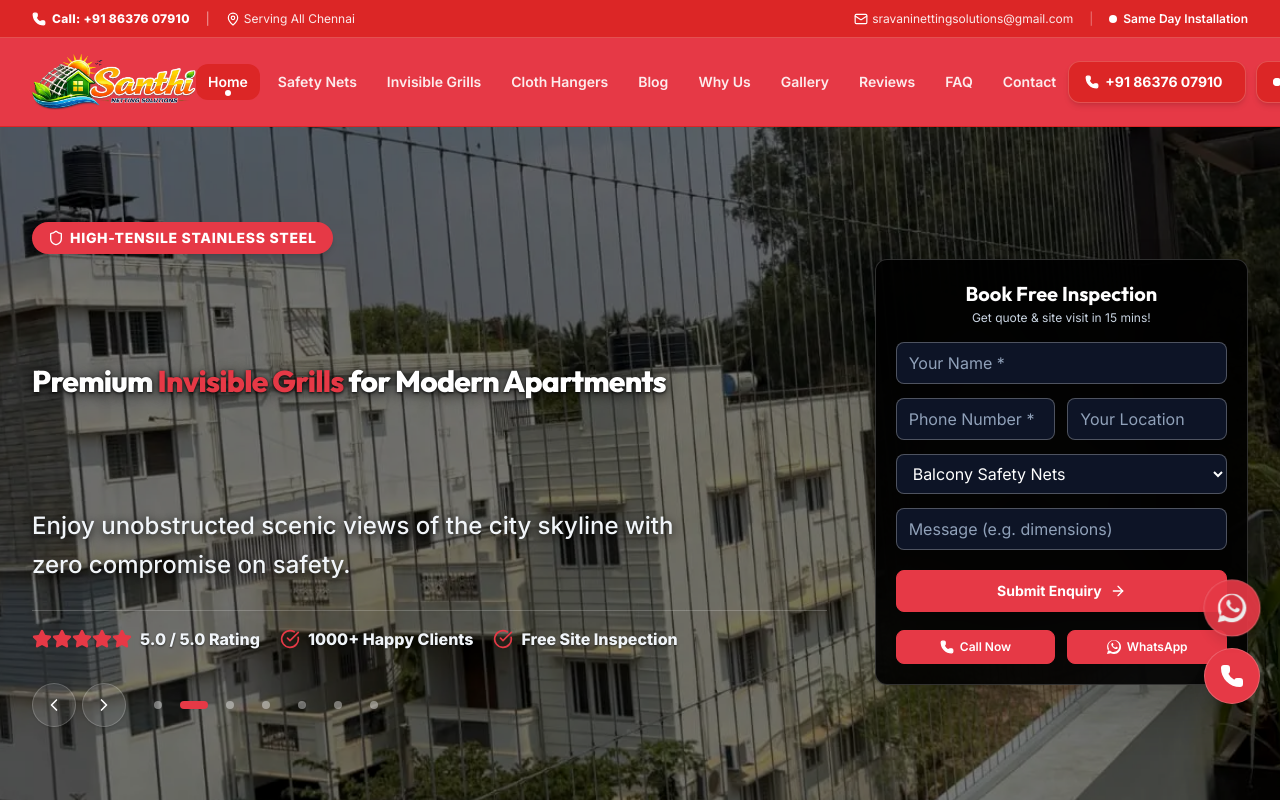
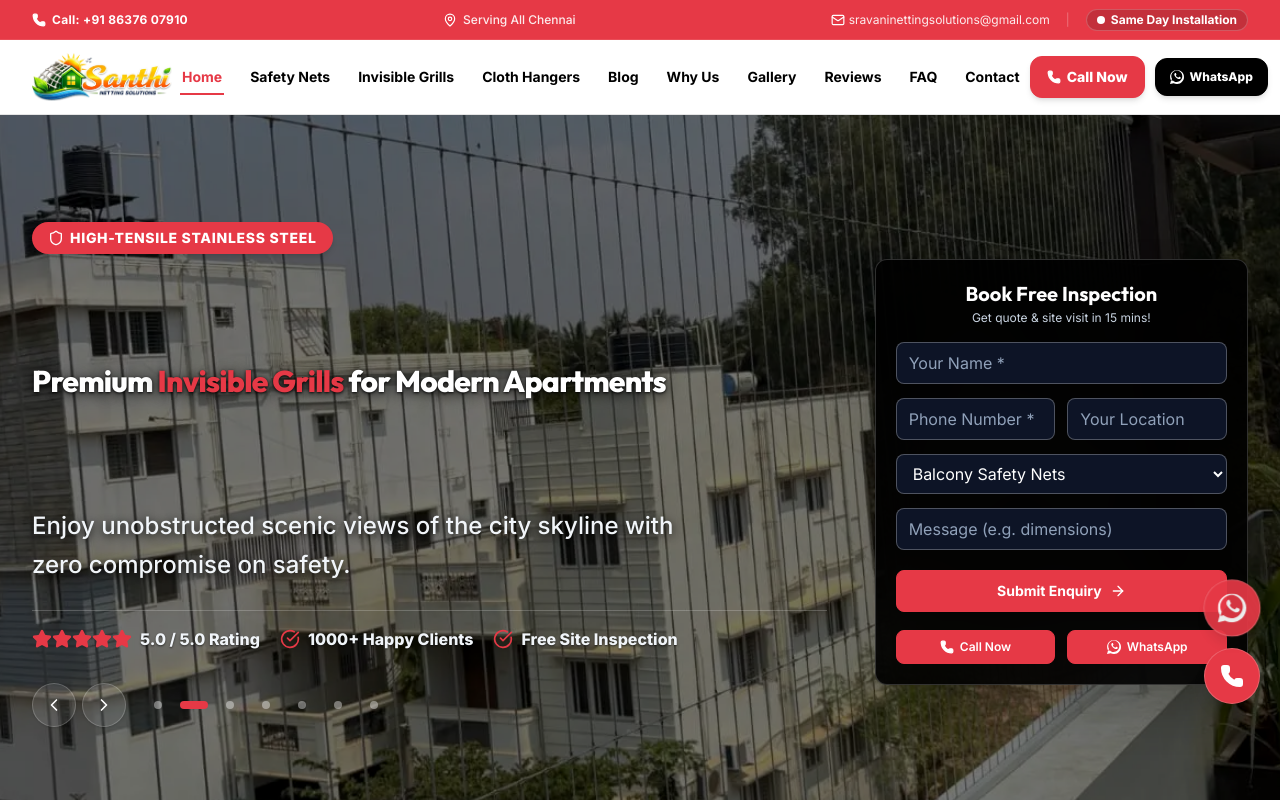
Before and after one commit to ajay-Ai-Ds/Sravani-Netting-Solutions, a Next.js app: page / in a window 1280 px wide. Shown: the top 802 px of the page. Built offline with nearby package versions, Linux system fonts and the light colour scheme.

Commit message:
Restructure navbar: Red top bar + White main navigation bar with Red CTAs and Red hover highlights

```diff
--- a/src/components/Header.tsx
+++ b/src/components/Header.tsx
@@ -122,37 +122,42 @@ export default function Header() {
     <header className="fixed top-0 left-0 w-full z-50 transition-all duration-300">
       {/* Top Banner (Announcement bar) - Slides up on scroll */}
       <div
-        className={`bg-[#dc2626] text-white text-xs transition-all duration-500 overflow-hidden ${
-          isScrolled ? "h-0 opacity-0" : "h-[38px] opacity-100 flex items-center border-b border-white/20"
+        className={`bg-[#e63946] text-white text-xs transition-all duration-300 overflow-hidden ${
+          isScrolled ? "h-0 opacity-0" : "h-[40px] opacity-100 flex items-center border-b border-white/10"
         }`}
       >
         <div className="max-w-7xl mx-auto w-full px-4 sm:px-6 lg:px-8 flex justify-between items-center">
-          <div className="flex items-center space-x-4">
+          {/* Left: Phone */}
+          <div className="flex items-center space-x-3">
             <a
               href="tel:+918637607910"
-              className="flex items-center gap-1.5 font-extrabold text-white hover:text-slate-100 transition-colors tracking-wide"
+              className="flex items-center gap-1.5 font-bold text-white hover:text-white/90 transition-colors tracking-wide"
               aria-label="Call +91 86376 07910"
             >
               <Phone className="w-3.5 h-3.5 fill-white text-white" />
               <span>Call: +91 86376 07910</span>
             </a>
-            <span className="hidden md:inline text-white/60">|</span>
-            <span className="hidden md:flex items-center gap-1 text-white/90">
-              <MapPin className="w-3.5 h-3.5 text-white" />
-              Serving All Chennai
-            </span>
           </div>
+
+          {/* Center: Serving All Chennai */}
+          <div className="hidden md:flex items-center gap-1.5 text-white/90 font-medium">
+            <MapPin className="w-3.5 h-3.5 text-white" />
+            <span>Serving All Chennai</span>
+          </div>
+
+          {/* Right: Email + Badge */}
           <div className="flex items-center space-x-4">
             <a
               href="mailto:sravaninettingsolutions@gmail.com"
-              className="hover:text-slate-100 transition-colors hidden sm:flex items-center gap-1 text-white/90"
+              className="hover:text-white/90 transition-colors hidden sm:flex items-center gap-1 text-white/90"
               aria-label="Email Us"
             >
               <Mail className="w-3.5 h-3.5 text-white" />
-              <span>sravaninettingsolutions@gmail.com</span>
+              <span className="hidden lg:inline">sravaninettingsolutions@gmail.com</span>
+              <span className="inline lg:hidden">Email Us</span>
             </a>
-            <span className="hidden sm:inline text-white/40">|</span>
-            <span className="flex items-center gap-1.5 text-white font-semibold">
+            <span className="hidden sm:inline text-white/30">|</span>
+            <span className="flex items-center gap-1.5 text-white font-bold bg-black/15 px-2.5 py-0.5 rounded-full border border-white/20">
               <span className="relative flex h-2 w-2">
                 <span className="animate-ping absolute inline-flex h-full w-full rounded-full bg-white opacity-75"></span>
                 <span className="relative inline-flex rounded-full h-2 w-2 bg-white"></span>
@@ -163,11 +168,10 @@ export default function Header() {
         </div>
       </div>
 
-      {/* Main Navbar wrapper */}
-      <div className={`transition-all duration-300 w-full bg-[#e63946] text-white border-b border-[#dc2626] ${isScrolled ? "shadow-lg shadow-black/10" : ""}`}>
+      {/* Main Navbar wrapper (WHITE/LIGHT BACKGROUND) */}
+      <div className={`transition-all duration-300 w-full bg-white text-[#000000] border-b border-[#e5e5e5] ${isScrolled ? "shadow-md py-2" : "py-3"}`}>
         <div className="max-w-7xl mx-auto px-4 sm:px-6 lg:px-8">
-          <div className={`transition-all duration-300 lg:px-0 ${isScrolled ? "py-3" : "py-4"}`}>
-          <div className="flex items-center justify-between">
+          <div className="flex items-center justify-between h-[50px]">
             {/* Logo */}
             <a
               href="#home"
@@ -175,15 +179,15 @@ export default function Header() {
               onClick={(e) => handleNavClick(e, "#home")}
             >
               <Logo
-                height={isScrolled ? 48 : 56}
+                height={48}
                 isScrolled={false}
-                theme="light"
+                theme="dark"
                 className="hover:scale-105 transition-transform duration-200"
               />
             </a>
 
             {/* Desktop Navigation */}
-            <nav className="hidden lg:flex space-x-0.5 xl:space-x-1.5 items-center">
+            <nav className="hidden lg:flex space-x-1 xl:space-x-2 items-center">
               {navItems.map((item) => {
                 // Determine if this item is active
                 const isActive = (() => {
@@ -199,16 +203,16 @@ export default function Header() {
                     key={item.name}
                     href={item.href}
                     onClick={(e) => handleNavClick(e, item.href)}
-                    className={`text-xs xl:text-sm font-semibold transition-all duration-300 relative py-2 px-1.5 xl:px-3 rounded-xl cursor-pointer group whitespace-nowrap ${
+                    className={`text-xs xl:text-sm font-bold transition-all duration-200 relative py-2 px-2 xl:px-2.5 rounded-lg cursor-pointer whitespace-nowrap ${
                       isActive
-                        ? "text-white bg-[#dc2626]"
-                        : "text-white/90 hover:text-white hover:bg-[#dc2626]/60"
+                        ? "text-[#e63946]"
+                        : "text-[#000000] hover:text-[#e63946]"
                     }`}
                   >
                     {item.name}
                     <span
-                      className={`absolute bottom-1 left-1/2 -translate-x-1/2 w-1.5 h-1.5 rounded-full bg-white transition-all duration-300 ${
-                        isActive ? "opacity-100 scale-100" : "opacity-0 scale-50 group-hover:opacity-100 group-hover:scale-100"
+                      className={`absolute bottom-0 left-2 right-2 h-0.5 bg-[#e63946] transition-all duration-200 ${
+                        isActive ? "opacity-100 scale-x-100" : "opacity-0 scale-x-0 group-hover:opacity-100 group-hover:scale-x-100"
                       }`}
                     />
                   </a>
@@ -216,69 +220,53 @@ export default function Header() {
               })}
             </nav>
 
-            {/* Call / WhatsApp CTAs */}
-            <div className="hidden sm:flex items-center space-x-1.5 xl:space-x-2.5">
+            {/* Call Now & WhatsApp CTAs */}
+            <div className="flex items-center space-x-2.5">
               <a
                 href="tel:+918637607910"
-                className="group flex items-center space-x-1.5 bg-[#dc2626] hover:bg-[#b91c1c] text-white px-3 py-2 xl:px-4 xl:py-2.5 rounded-xl text-xs xl:text-sm font-bold shadow-md transition-all duration-300 hover:-translate-y-0.5 border border-white/20 whitespace-nowrap"
+                className="hidden sm:flex items-center space-x-1.5 bg-[#e63946] hover:bg-[#dc2626] text-white px-4 py-2.5 rounded-xl text-xs xl:text-sm font-extrabold shadow-md transition-all duration-200 hover:shadow-lg active:scale-95 border border-[#e63946] whitespace-nowrap"
               >
-                <Phone className="w-3.5 h-3.5 fill-white group-hover:animate-bounce" />
-                <span className="hidden xl:inline">+91 86376 07910</span>
-                <span className="inline xl:hidden">Call</span>
+                <Phone className="w-3.5 h-3.5 fill-white" />
+                <span>Call Now</span>
               </a>
 
               <a
-                href="https://wa.me/918637607910?text=Hi%20Sravani%20Netting%20Solutions%2C%20I%20am%20interested%20in%20a%20free%20inspection%20and%20quote%20for%20your%20services."
+                href="https://wa.me/918637607910?text=Hi%20Sravani%20Netting%20Solutions%2C%20I%20am%20interested%20in%20a%20free%20inspection%20and%20quote."
                 target="_blank"
                 rel="noopener noreferrer"
-                className="group flex items-center space-x-1.5 bg-[#dc2626] hover:bg-[#b91c1c] text-white px-3 py-2 xl:px-4 xl:py-2.5 rounded-xl text-xs xl:text-sm font-bold shadow-md transition-all duration-300 hover:-translate-y-0.5 border border-white/20 whitespace-nowrap"
+                className="hidden xl:flex items-center space-x-1.5 bg-[#000000] hover:bg-[#1a1a1a] text-white px-3.5 py-2.5 rounded-xl text-xs font-extrabold shadow-md transition-all duration-200 hover:shadow-lg active:scale-95 border border-[#000000] whitespace-nowrap"
               >
-                <div className="relative flex h-2 w-2 mr-0.5">
-                  <span className="animate-ping absolute inline-flex h-full w-full rounded-full bg-white opacity-75"></span>
-                  <span className="relative inline-flex rounded-full h-2 w-2 bg-white"></span>
-                </div>
-                {/* WhatsApp custom SVG */}
                 <svg className="w-3.5 h-3.5 fill-white" viewBox="0 0 24 24">
                   <path d="M.057 24l1.687-6.163c-1.041-1.804-1.588-3.849-1.587-5.946C.06 5.348 5.397.01 12.008.01c3.202.001 6.212 1.248 8.477 3.517 2.266 2.268 3.507 5.28 3.505 8.484-.004 6.657-5.34 11.997-11.953 11.997-2.005-.001-3.973-.502-5.724-1.455L0 24zm6.59-4.846c1.6.95 3.188 1.449 4.625 1.451 5.403.002 9.803-4.381 9.805-9.786.002-2.618-1.01-5.074-2.854-6.921C16.38 2.052 13.933.996 11.999.996 6.596.996 2.197 5.379 2.195 10.785c-.001 1.512.409 2.99 1.182 4.298l-.994 3.63 3.731-.973-1.066.614zm11.332-6.52c-.274-.136-1.62-.8-1.87-.892-.252-.09-.435-.136-.617.137-.183.272-.708.892-.868 1.074-.16.183-.32.204-.593.068-1.579-.79-2.73-1.37-3.818-3.23-.288-.492.288-.456.822-1.52.091-.183.046-.343-.023-.48-.068-.136-.617-1.484-.846-2.033-.223-.536-.469-.463-.617-.47l-.527-.008c-.183 0-.48.069-.731.343-.252.274-.96.937-.96 2.285 0 1.348.982 2.651 1.119 2.833.137.183 1.933 2.951 4.682 4.141.654.282 1.165.451 1.564.578.658.209 1.258.18 1.732.109.528-.079 1.62-.663 1.85-1.302.23-.639.23-1.187.16-1.302-.07-.116-.275-.183-.55-.32z" />
                 </svg>
-                <span className="hidden xl:inline">WhatsApp</span>
-                <span className="inline xl:hidden">Chat</span>
+                <span>WhatsApp</span>
               </a>
+
+              {/* Mobile Hamburger Button (RED Icon) */}
+              <button
+                onClick={() => setIsMobileMenuOpen(!isMobileMenuOpen)}
+                className="lg:hidden p-2 rounded-xl transition-colors border border-[#e5e5e5] bg-[#f9f9f9] text-[#e63946] hover:bg-[#e63946] hover:text-white cursor-pointer"
+                aria-label={isMobileMenuOpen ? "Close menu" : "Open menu"}
+              >
+                {isMobileMenuOpen ? <X className="w-6 h-6 text-[#e63946]" /> : <Menu className="w-6 h-6 text-[#e63946]" />}
+              </button>
             </div>
 
-            {/* Mobile hamburger menu */}
-            <div className="lg:hidden flex items-center space-x-2">
-              <a
-                href="tel:+918637607910"
-                className="w-11 h-11 flex items-center justify-center rounded-xl bg-[#dc2626] text-white hover:bg-[#b91c1c] shadow-md transition-all active:scale-95 border border-white/20"
-                aria-label="Call Customer Care"
-              >
-                <Phone className="w-5 h-5 fill-white" />
-              </a>
-              <button
-                onClick={() => setIsMobileMenuOpen(!isMobileMenuOpen)}
-                className="w-11 h-11 flex items-center justify-center rounded-xl transition-colors border border-white/30 bg-[#dc2626] hover:bg-[#b91c1c] text-white"
-                aria-label={isMobileMenuOpen ? "Close menu" : "Open menu"}
-              >
-                {isMobileMenuOpen ? <X className="w-6 h-6 text-white" /> : <Menu className="w-6 h-6 text-white" />}
-              </button>
-            </div>
           </div>
         </div>
       </div>
-    </div>
 
-    {/* Mobile Menu Dropdown */}
+      {/* Mobile Menu Dropdown (WHITE BACKGROUND) */}
       <AnimatePresence>
         {isMobileMenuOpen && (
           <motion.div
             initial={{ opacity: 0, y: -15 }}
             animate={{ opacity: 1, y: 0 }}
             exit={{ opacity: 0, y: -15 }}
-            transition={{ duration: 0.25, ease: "easeInOut" }}
+            transition={{ duration: 0.2, ease: "easeInOut" }}
             className="lg:hidden w-[calc(100%-2rem)] max-w-7xl mx-auto px-4 mt-2"
           >
-            <div className="bg-[#e63946] border border-[#dc2626] shadow-2xl rounded-2xl overflow-hidden p-5 space-y-4 text-white">
+            <div className="bg-white border border-[#e5e5e5] shadow-2xl rounded-2xl overflow-hidden p-5 space-y-4 text-[#000000]">
               <div className="grid grid-cols-1 gap-1">
                 {navItems.map((item, index) => {
                   const isActive = (() => {
@@ -293,14 +281,14 @@ export default function Header() {
                     <motion.a
                       initial={{ opacity: 0, x: -10 }}
                       animate={{ opacity: 1, x: 0 }}
-                      transition={{ delay: index * 0.03 }}
+                      transition={{ delay: index * 0.02 }}
                       key={item.name}
                       href={item.href}
                       onClick={(e) => handleNavClick(e, item.href)}
                       className={`block px-4 py-3 rounded-xl text-base font-bold transition-all ${
                         isActive
-                          ? "text-white bg-[#dc2626] border-l-4 border-white pl-3"
-                          : "text-white/90 hover:text-white hover:bg-[#dc2626]/70"
+                          ? "text-[#e63946] bg-[#f9f9f9] border-l-4 border-[#e63946] pl-3"
+                          : "text-[#000000] hover:text-[#e63946] hover:bg-[#f9f9f9]"
                       }`}
                     >
                       {item.name}
@@ -309,19 +297,20 @@ export default function Header() {
                 })}
               </div>
 
-              <div className="grid grid-cols-2 gap-3 pt-3 border-t border-white/20">
+              {/* Mobile CTA Buttons */}
+              <div className="grid grid-cols-2 gap-3 pt-3 border-t border-[#e5e5e5]">
                 <a
                   href="tel:+918637607910"
-                  className="flex items-center justify-center space-x-2 bg-[#dc2626] hover:bg-[#b91c1c] text-white py-3.5 rounded-xl text-sm font-bold shadow-md transition-all active:scale-98 border border-white/20"
+                  className="flex items-center justify-center space-x-2 bg-[#e63946] hover:bg-[#dc2626] text-white py-3.5 rounded-xl text-sm font-bold shadow-md transition-all active:scale-98 border border-[#e63946]"
                 >
                   <Phone className="w-4 h-4 fill-white" />
                   <span>Call Now</span>
                 </a>
                 <a
-                  href="https://wa.me/918637607910?text=Hi%20Sravani%20Netting%20Solutions%2C%20I%20am%20interested%20in%20a%20free%20inspection%20and%20quote%20for%20your%20services."
+                  href="https://wa.me/918637607910?text=Hi%20Sravani%20Netting%20Solutions%2C%20I%20am%20interested%20in%20a%20free%20inspection."
                   target="_blank"
                   rel="noopener noreferrer"
-                  className="flex items-center justify-center space-x-2 bg-[#dc2626] hover:bg-[#b91c1c] text-white py-3.5 rounded-xl text-sm font-bold shadow-md transition-all active:scale-98 border border-white/20"
+                  className="flex items-center justify-center space-x-2 bg-[#000000] hover:bg-[#1a1a1a] text-white py-3.5 rounded-xl text-sm font-bold shadow-md transition-all active:scale-98 border border-[#000000]"
                 >
                   <svg className="w-4 h-4 fill-white" viewBox="0 0 24 24">
                     <path d="M.057 24l1.687-6.163c-1.041-1.804-1.588-3.849-1.587-5.946C.06 5.348 5.397.01 12.008.01c3.202.001 6.212 1.248 8.477 3.517 2.266 2.268 3.507 5.28 3.505 8.484-.004 6.657-5.34 11.997-11.953 11.997-2.005-.001-3.973-.502-5.724-1.455L0 24zm6.59-4.846c1.6.95 3.188 1.449 4.625 1.451 5.403.002 9.803-4.381 9.805-9.786.002-2.618-1.01-5.074-2.854-6.921C16.38 2.052 13.933.996 11.999.996 6.596.996 2.197 5.379 2.195 10.785c-.001 1.512.409 2.99 1.182 4.298l-.994 3.63 3.731-.973-1.066.614zm11.332-6.52c-.274-.136-1.62-.8-1.87-.892-.252-.09-.435-.136-.617.137-.183.272-.708.892-.868 1.074-.16.183-.32.204-.593.068-1.579-.79-2.73-1.37-3.818-3.23-.288-.492.288-.456.822-1.52.091-.183.046-.343-.023-.48-.068-.136-.617-1.484-.846-2.033-.223-.536-.469-.463-.617-.47l-.527-.008c-.183 0-.48.069-.731.343-.252.274-.96.937-.96 2.285 0 1.348.982 2.651 1.119 2.833.137.183 1.933 2.951 4.682 4.141.654.282 1.165.451 1.564.578.658.209 1.258.18 1.732.109.528-.079 1.62-.663 1.85-1.302.23-.639.23-1.187.16-1.302-.07-.116-.275-.183-.55-.32z" />
```
